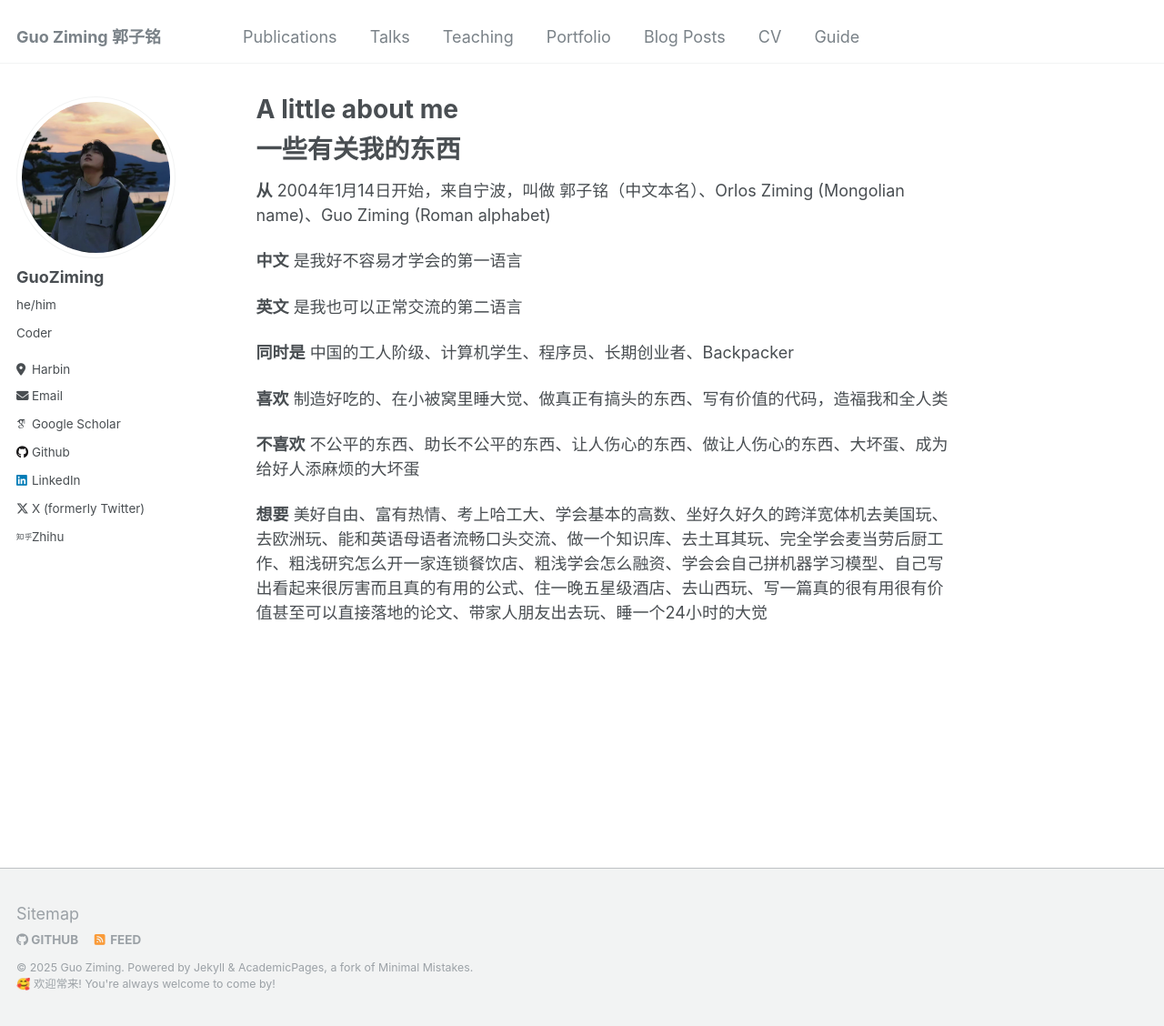
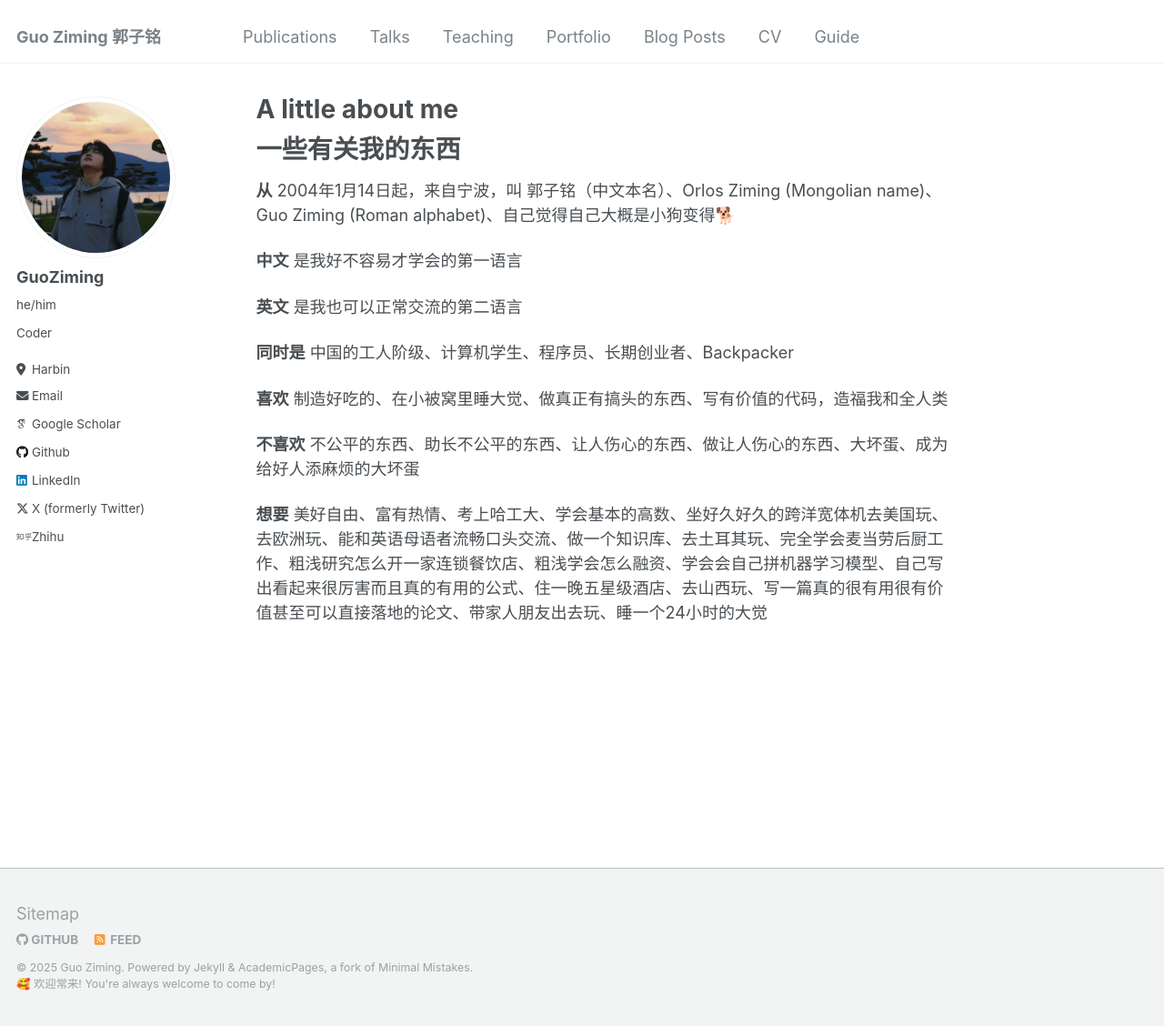
Before and after one commit to mcxiaoxiao/mcxiaoxiao.github.io, a Jekyll site: the page built from _pages/about.md, in a window 1280 px wide and 1128 px high. Shown: the whole window at 91% size. Built offline with Jekyll 4.4.1, drawn with Linux system fonts in a browser that asks for light colours; some web fonts are replaced.

Commit message:
Update about.md

```diff
--- a/_pages/about.md
+++ b/_pages/about.md
@@ -10,7 +10,7 @@ redirect_from:
 # 一些有关我的东西
 
 
-**从** 2004年1月14日开始，来自宁波，叫做 郭子铭（中文本名）、Orlos Ziming (Mongolian name)、Guo Ziming (Roman alphabet)
+**从** 2004年1月14日起，来自宁波，叫 郭子铭（中文本名）、Orlos Ziming (Mongolian name)、Guo Ziming (Roman alphabet)、自己觉得自己大概是小狗变得🐕
 
 **中文** 是我好不容易才学会的第一语言
 
```
